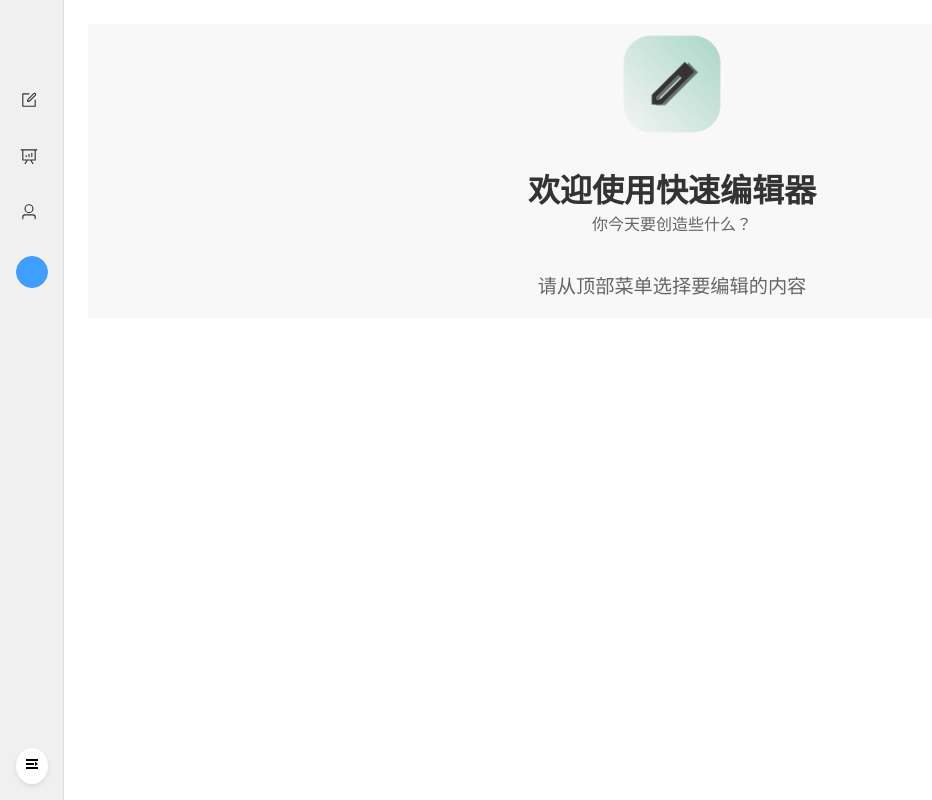
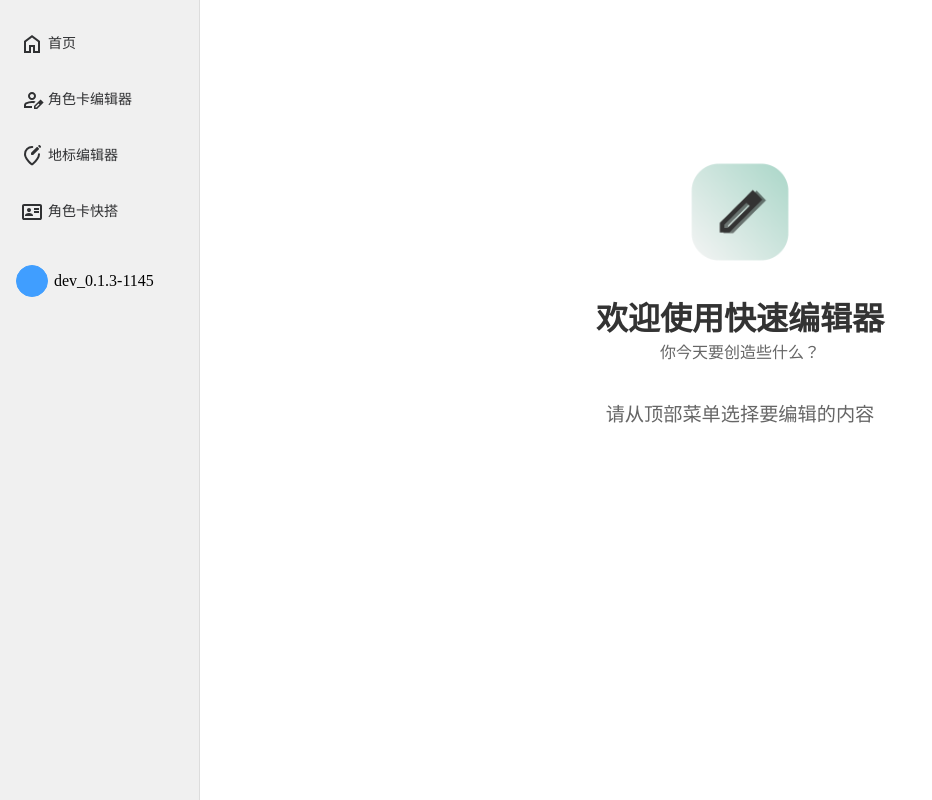
Before and after one commit to awaae001/st_cardplus, a Vue app: page / in a window 1280 px wide. Shown: the whole page, without its empty margins (0-932 px from the left). Built offline with nearby package versions, Linux system fonts and the light colour scheme; some icons are missing.

Commit message:
refactor(layout): 重构侧边栏和移动端交互
- 更新了侧边栏的展开/收缩逻辑
- 优化了移动端的侧边栏显示和交互方式
- 调整了内容区域的样式
- 移除了不必要的代码和样式

```diff
--- a/src/App.vue
+++ b/src/App.vue
@@ -1,18 +1,18 @@
 <script setup lang="ts">
 import { RouterView } from 'vue-router'
 import { Icon } from '@iconify/vue'
-import { Edit, DataAnalysis, User, Fold, Expand } from '@element-plus/icons-vue'
+import { Menu } from '@element-plus/icons-vue'
 import { ElLoading } from 'element-plus'
 import { useRouter } from 'vue-router'
 import { ref } from 'vue'
 
-const openGithub = () => {
-  window.open('https://github.com/awaae001/st_cardplus', '_blank')
-}
-
 const isSidebarOpen = ref(false)
 const toggleSidebar = () => {
   isSidebarOpen.value = !isSidebarOpen.value
+}
+
+const openGithub = () => {
+  window.open('https://github.com/awaae001/st_cardplus', '_blank')
 }
 
 const router = useRouter()
@@ -35,30 +35,29 @@ router.afterEach(() => {
 
 <template>
   <div class="layout-container">
-    <div class="toggle-button" @click="toggleSidebar">
+    <!-- Mobile toggle button -->
+    <button class="mobile-toggle" @click="toggleSidebar">
       <el-icon>
-        <component :is="isSidebarOpen ? Fold : Expand" />
+        <Menu />
       </el-icon>
-    </div>
-    <el-menu
-      class="menu-bar"
-      :class="{ 'collapsed': !isSidebarOpen }"
-      mode="vertical"
-      :router="true"
-    >
+    </button>
+
+    <el-menu class="menu-bar" :class="{ 'mobile-open': isSidebarOpen }" mode="vertical" :router="true">
       <el-menu-item index="/">
+        <Icon style="margin-right: 4px;" icon="material-symbols:home-outline" width="24" height="24" />
         <span>首页</span>
       </el-menu-item>
       <el-menu-item index="/card">
-        <el-icon><Edit /></el-icon>
+        <Icon style="margin-right: 4px;" icon="material-symbols:person-edit-outline-sharp" width="24" height="24" />
         <span>角色卡编辑器</span>
       </el-menu-item>
       <el-menu-item index="/world">
-        <el-icon><DataAnalysis /></el-icon>
+        <Icon style="margin-right: 4px;" icon="material-symbols:edit-location-alt-outline-rounded" width="24"
+          height="24" />
         <span>地标编辑器</span>
       </el-menu-item>
       <el-menu-item index="/cardoutput">
-        <el-icon><User /></el-icon>
+        <Icon style="margin-right: 4px;" icon="material-symbols:id-card-outline" width="24" height="24" />
         <span>角色卡快搭</span>
       </el-menu-item>
       <div style="flex-grow: 1"></div>
@@ -66,9 +65,10 @@ router.afterEach(() => {
         <el-button type="primary" circle @click="openGithub" style="margin-right: 6px;">
           <Icon icon="devicon:github" width="16" height="16" />
         </el-button>
+        <p class="whatYouwant">dev_0.1.3-1145</p>
       </div>
     </el-menu>
-    <div class="content-container">
+    <div class="content-container" style="overflow: hidden;    margin-top: 16vh;">
       <RouterView />
     </div>
   </div>
@@ -101,64 +101,30 @@ router.afterEach(() => {
   transition: transform 0.3s ease;
 }
 
-.menu-bar.collapsed {
-  width: 64px;
-  transform: none;
+.content-container {
+  margin-left: 200px;
 }
 
-.menu-bar.collapsed .el-menu-item span {
-  opacity: 0;
-  width: 0;
-  transition: all 0.3s;
-}
-
-.menu-bar.collapsed .el-menu-item {
-  justify-content: center;
-}
-
-.content-container {
-  margin-left: 200px;
-  transition: margin-left 0.3s ease;
-}
-
-.menu-bar.collapsed + .content-container {
-  margin-left: 64px;
-}
-
-/* 保持移动端滑动效果 */
-@media (max-width: 768px) {
-  .menu-bar.collapsed {
-    width: 80%;
-    transform: translateX(-100%);
-  }
-}
-
-.toggle-button {
+.mobile-toggle {
+  display: none;
   position: fixed;
-  bottom: 16px;
-  left: 16px;
+  top: 10px;
+  left: 10px;
   z-index: 1001;
+  background: #fff;
+  border: 1px solid #ddd;
+  border-radius: 4px;
+  padding: 8px;
   cursor: pointer;
-  background-color: #fff;
-  padding: 8px;
-  border-radius: 50%;
-  box-shadow: 0 2px 4px rgba(0, 0, 0, 0.1);
 }
 
 @media (max-width: 768px) {
   .menu-bar {
-    width: 80%;
-    height: 100vh;
-    position: fixed;
-    transform: translateX(-100%);
-    border-right: 1px solid #ddd;
-  }
-
-  .menu-bar.collapsed {
+    width: 250px;
     transform: translateX(-100%);
   }
 
-  .menu-bar:not(.collapsed) {
+  .menu-bar.mobile-open {
     transform: translateX(0);
   }
 
@@ -166,12 +132,12 @@ router.afterEach(() => {
     margin-left: 0;
   }
 
+  .mobile-toggle {
+    display: block;
+  }
+
   .layout-container {
     flex-direction: column;
-  }
-
-  .toggle-button {
-    display: block;
   }
 }
 
--- a/src/pages/HomePage.vue
+++ b/src/pages/HomePage.vue
@@ -18,7 +18,6 @@
   flex-direction: column;
   justify-content: center;
   align-items: center;
-  background-color: #f8f8f8;
 }
 
 h1 {
```
